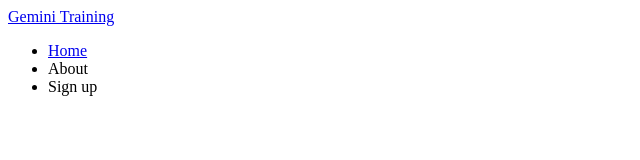
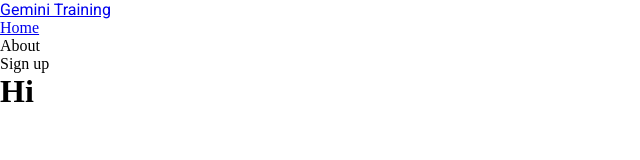
Before and after one commit to EdSouthern/Gemini-Training-Portfolio-Project-1, a plain HTML site: page index.html in a window 1280 px wide. Shown: the whole page, without its empty margins (0-640 px from the left). Drawn offline with Linux system fonts and the light colour scheme.

Commit message:
Link css

```diff
--- a/assets/css/style.css
+++ b/assets/css/style.css
@@ -0,0 +1,11 @@
+@import url('https://fonts.googleapis.com/css2?family=Lora&family=Roboto&display=swap');
+
+* {
+    margin: 0;
+    padding: 0;
+    border: none;
+}
+
+#logo {
+    font-family: "Roboto", sans-serif;
+}
--- a/index.html
+++ b/index.html
@@ -4,11 +4,12 @@
     <meta charset="UTF-8">
     <meta http-equiv="X-UA-Compatible" content="IE=edge">
     <meta name="viewport" content="width=device-width, initial-scale=1.0">
+    <link rel="stylesheet" href="assets/css/style.css">
     <title>Gemini Training</title>
 </head>
 <body>
     <header>
-        <a href="index.html">Gemini Training</a>
+        <a id="logo" href="index.html">Gemini Training</a>
         <nav>
             <ul>
                 <li><a href=index.html>Home</a></li>
@@ -17,5 +18,7 @@
             </ul>
         </nav>
     </header>
+
+    <h1>Hi</h1>
 </body>
 </html>
```
